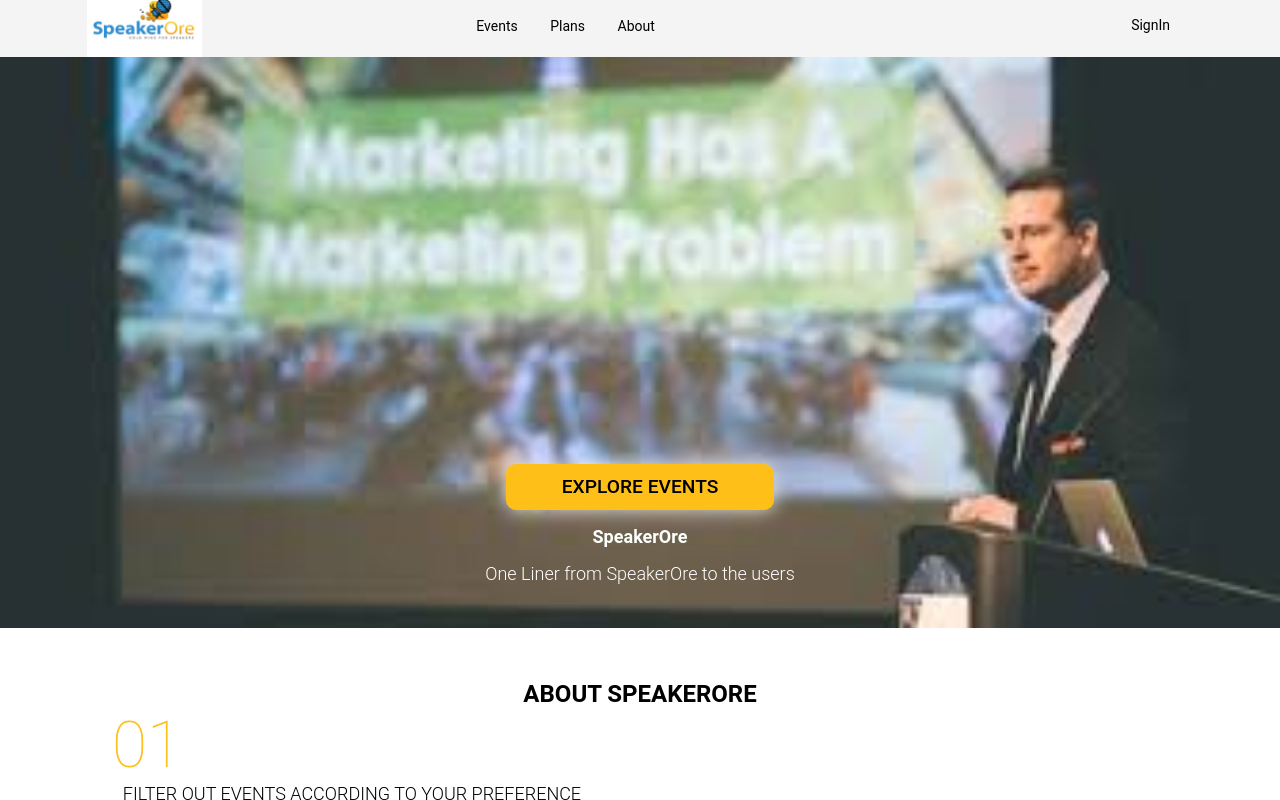
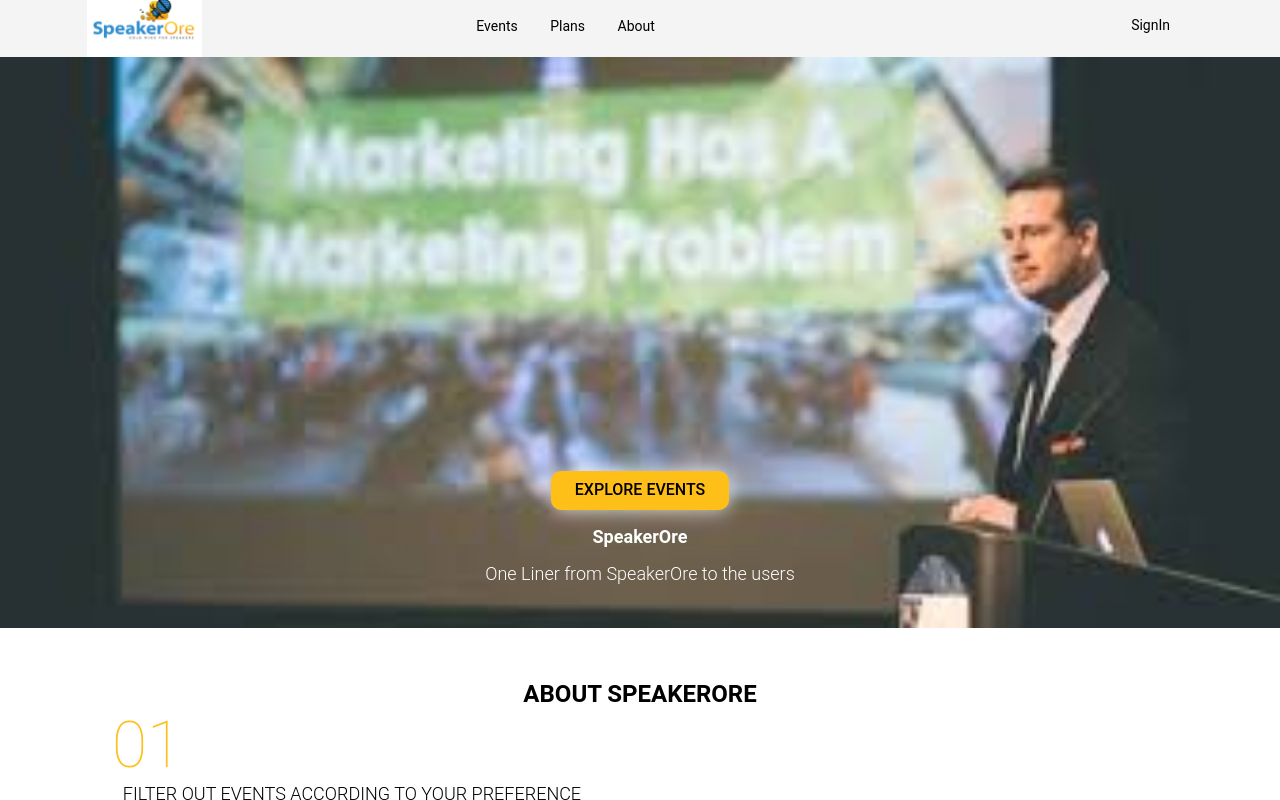
Before and after one commit to CodeAstronautic/speaker_frontend, a React (Create React App) app: page / in a window 1280 px wide. In both pictures the pointer is over the button "EXPLORE EVENTS". Shown: the top 800 px of the page. Built offline with nearby package versions, Linux system fonts and the light colour scheme.

Commit message:
homepage draft1

```diff
--- a/src/components/css/Firstpage.css
+++ b/src/components/css/Firstpage.css
@@ -13,15 +13,15 @@
   border-radius: 10px;
   font-family: Roboto;
   font-weight: 500;
-  font-size: 12px;
+  font-size: large;
   line-height: 14px;
   margin-bottom: 1rem;
 }
 .speaker .btn:hover{
-  font-size: larger;
+  font-size: medium;
   transition: ease-in-out 0.25s;
   box-shadow: 0 0 20px rgba(250, 250, 250, 0.85);
-
+  padding: 0.8rem 1.5rem;
 }
 .fp-text{
   position: absolute;
--- a/src/components/css/Navbar.css
+++ b/src/components/css/Navbar.css
@@ -38,12 +38,11 @@
 .nav-ul li:hover {
     font-weight: bold;
     letter-spacing: 0.1rem;
-    /* font-size: xx-large; */
     transition: easeout 0.5s;
     /* text-shadow: 0px 0px 2px #ffbf19; */
 }
 .nav-ul li a:hover {
-    font-size: 20px;
+    font-size: 15px;
     transition: ease-in-out 0.5s;
 }
 .navright a {
@@ -51,3 +50,8 @@
   padding-right: 110px;
   text-align: center;
 }
+.navright a:hover{
+  padding-left: 5px;
+  font-size: 15px;
+  transition: ease-in-out 0.5s;
+}
--- a/src/components/css/category.css
+++ b/src/components/css/category.css
@@ -17,7 +17,8 @@
   margin-bottom: 2rem;
   color: #000000;
 }
-.catcards, .fp-options {
+.catcards,
+.fp-options {
   padding: 2rem;
 }
 .catcards-section {
@@ -46,7 +47,7 @@
   flex-direction: row;
   justify-content: space-around;
 }
-.fpo-card{
+.fpo-card {
   text-align: center;
 }
 .fpoc-head {
@@ -88,9 +89,10 @@
   background: #ffbf19;
   border-radius: 5px;
   margin-top: 0.8rem;
+  font-size: medium;
 }
-.fpoc-btn:hover{
-  font-size: larger;
+.fpoc-btn:hover {
+  padding: 0.5rem 1rem;
   transition: ease-in-out 0.25s;
   box-shadow: 0 0 20px rgba(255, 217, 0, 0.55);
 
```
Lines whose indentation alone changed are shown as unchanged.
